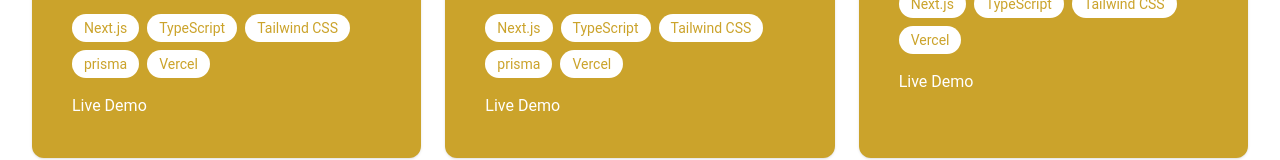
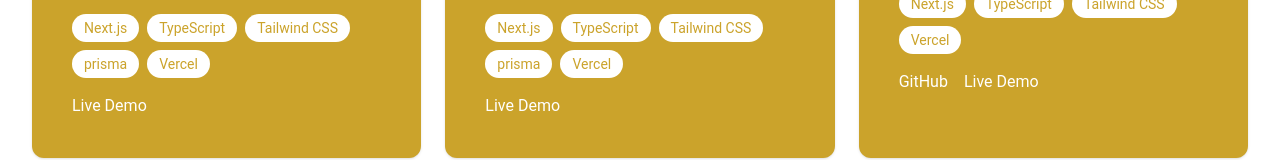
Before and after one commit to Emilie-Bernard/portfolio, a Next.js app: page /experience in a window 1280 px wide. Shown: the part 398-558 px from the top of the page. Built offline with nearby package versions, Linux system fonts and the light colour scheme.

Commit message:
portfolio change

```diff
--- a/src/app/experience/page.tsx
+++ b/src/app/experience/page.tsx
@@ -31,7 +31,8 @@ const projects: Project[] = [
         title: "Portfolio",
         description: "My portfolio is a portfolio website that allows users to know more about me. It is built with Next.js, TypeScript, Tailwind CSS, and up on Vercel.",
         technologies: ["Next.js", "TypeScript", "Tailwind CSS", "Vercel"],
-        liveUrl: "https://portfolio.vercel.app"
+        liveUrl: "https://portfolio-emiliebernards-projects.vercel.app/",
+        githubUrl: "https://github.com/Emilie-Bernard/portfolio"
     },
     {
         title: "Miss France 2024",
```
